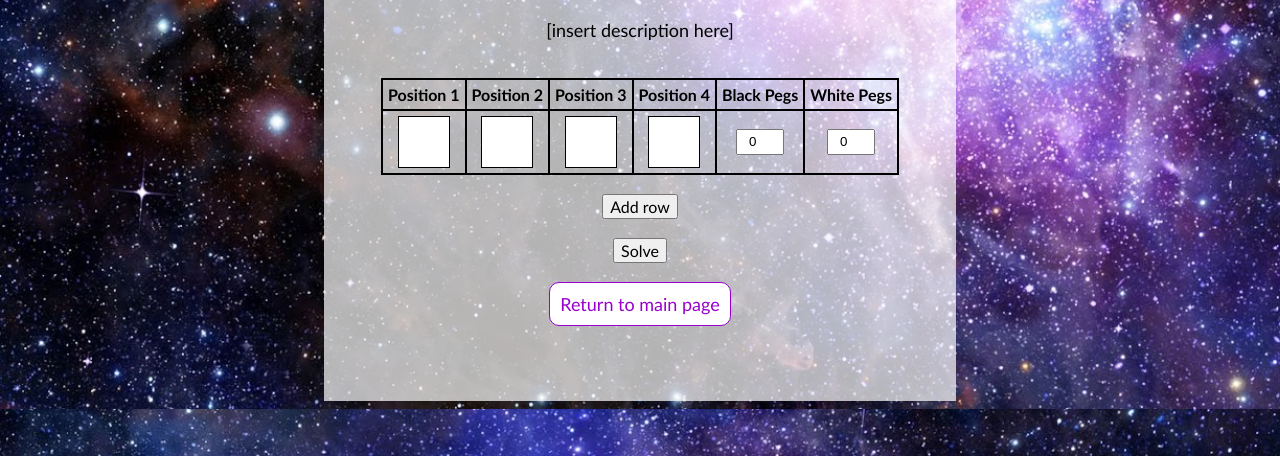
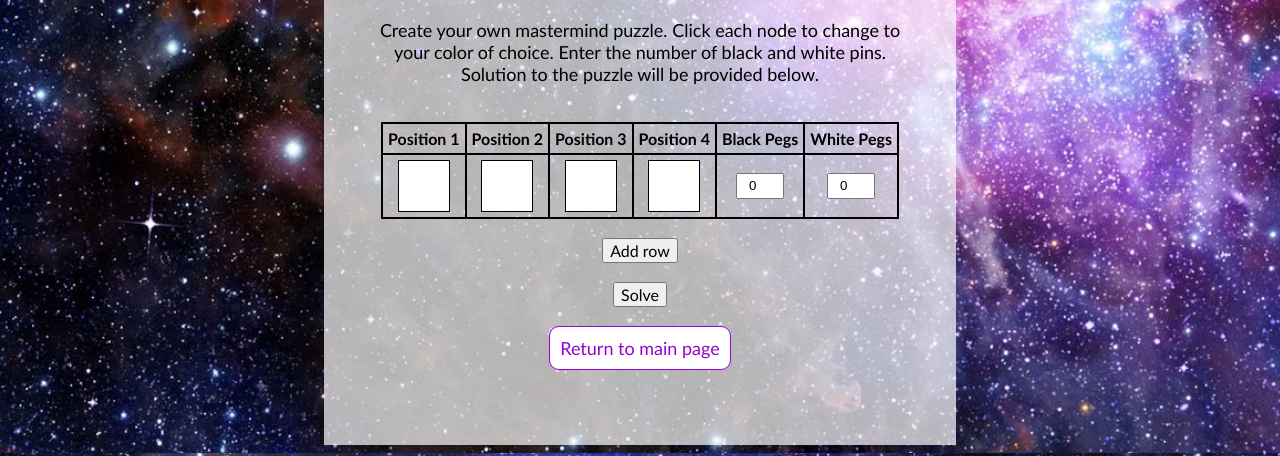
Before and after one commit to Bachmair-Boys/mastermind-solver, a plain HTML site: page solver.html in a window 1280 px wide. Shown: the part 344-800 px from the top of the page. Drawn offline with Linux system fonts and the light colour scheme.

Commit message:
content done

```diff
--- a/solver.html
+++ b/solver.html
@@ -11,7 +11,7 @@
 	<body onload = "initialize()">
 		<div id = "wrapper">
 			<h1>Custom Mastermind Puzzle Solver</h1>
-			<p>[insert description here]</p>
+			<p>Create your own mastermind puzzle. Click each node to change to your color of choice. Enter the number of black and white pins. Solution to the puzzle will be provided below. </p>
 			<br />
 			<table id = "container">
 				<tr>
```
Also changed, not shown: tucker_solution.html (+1 -1 lines).
